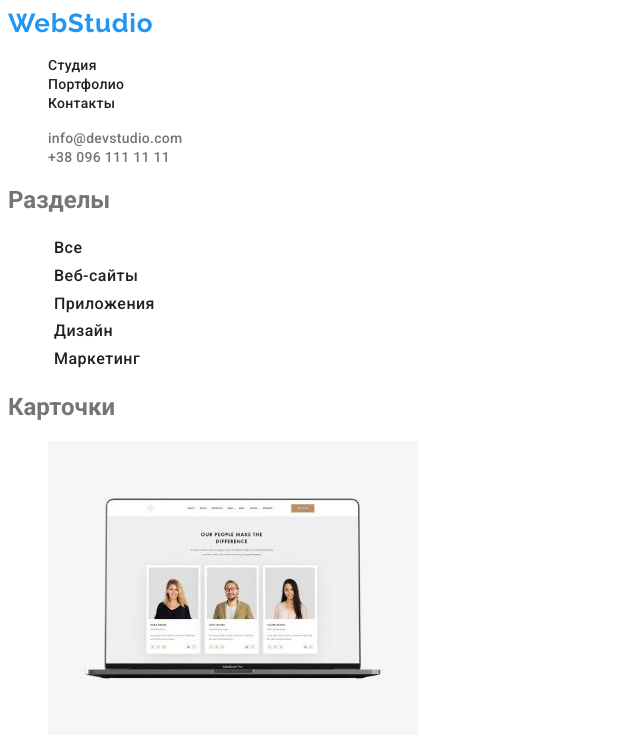
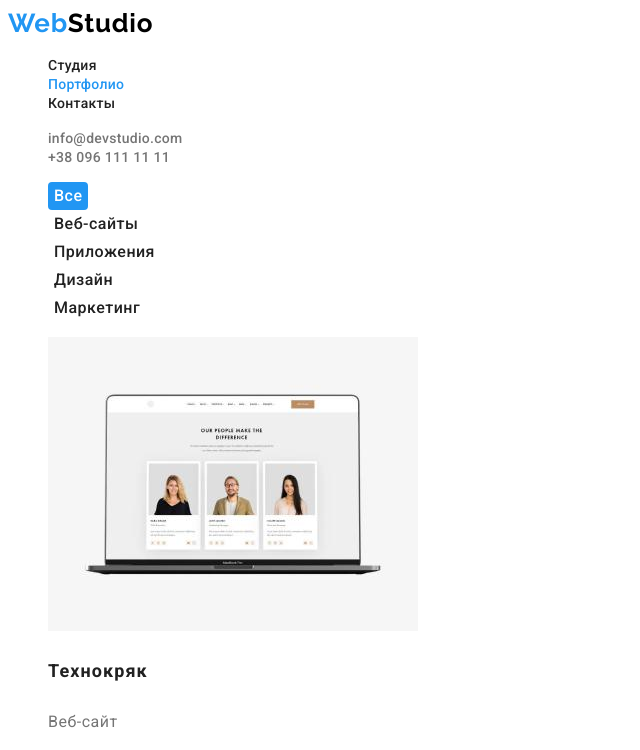
Before and after one commit to Vladlina/goit-markup-hw-02, a plain HTML site: page portfolio.html in a window 1280 px wide. Shown: the top 750 px of the page, without its empty margins (0-640 px from the left). Drawn offline with Linux system fonts and the light colour scheme.

Commit message:
update portfolio html

```diff
--- a/portfolio.html
+++ b/portfolio.html
@@ -14,19 +14,20 @@
     <!-- Header section -->
     <header class="header">
         <nav class="nav">
-            <a class="logo link" href="index.html" lang="en">Web<span class="logo-studio" lang="en">Studio</span></a>
+            <a class="logo link" href="index.html" lang="en">Web<span class="logo-studio-header" lang="en">Studio</span></a>
 
             <ul class="header-list list">
                 <li class="header-item"><a class="header-link link" href="index.html">Студия</a></li>
-                <li class="header-item"><a class="header-link link" href="">Портфолио</a></li>
+                <li class="header-item"><a class="header-link current link" href="portfolio.html">Портфолио</a></li>
                 <li class="header-item"><a class="header-link link" href="">Контакты</a></li>
             </ul>
         </nav>
 
         <ul class="header-contact-info list">
-            <li class="header-contact-info-item"><a class="header-contact-info-link link" href="mailto:info@devstudio.com">info@devstudio.com</a></li>
-            <li class="header-contact-info-item"><a class="header-contact-info-link link" href="tel:+380961111111">+38 096 111 11
-                    11</a></li>
+            <li class="header-contact-info-item"><a class="header-contact-info-link link"
+                    href="mailto:info@devstudio.com">info@devstudio.com</a></li>
+            <li class="header-contact-info-item"><a class="header-contact-info-link link" href="tel:+380961111111">+38 096
+                    111 11 11</a></li>
         </ul>
 
     </header>
@@ -36,10 +37,10 @@
         <!-- Portfolio Section -->
 
         <section class="filter">
-            <h1 class="filter-hidden-header">Разделы</h1>
+            <h1 class="visually-hidden">Разделы</h1>
             <ul class="filter-list list">
                 <li class="filter-item">
-                    <button class="filter-button" type="button">Все</button>
+                    <button class="filter-button active" type="button">Все</button>
                 </li>
                 <li class="filter-item">
                     <button class="filter-button" type="button">Веб-сайты</button>
@@ -54,11 +55,6 @@
                     <button class="filter-button" type="button">Маркетинг</button>
                 </li>
             </ul>
-        </section>
-
-        <!-- Cards Section -->
-        <section class="cards">
-            <h2 class="cards-header">Карточки</h2>
             <ul class="cards-list list">
                 <li class="cards-item">
                     <a class="cards-link link" href="">
@@ -130,12 +126,12 @@
     <!-- Footer Section -->
 
     <footer class="footer">
-        <a class="logo link" href="./index.html" lang="en">Web<span class="logo-studio" lang="en">Studio</span></a>
+        <a class="logo link" href="./index.html" lang="en">Web<span class="logo-studio-footer" lang="en">Studio</span></a>
 
         <!-- Address and Contact Information Section -->
         <address class="address">
             <a class="address-info link" href="https://goo.gl/maps/rPca5SCmbWY2ue8S9">г. Киев, пр-т Леси Украинки, 26</a>
-            <ul class="list">
+            <ul class="footer-list list">
                 <li><a class="mail-phone-info link" href="mailto:info@example.com">info@example.com</a></li>
                 <li><a class="mail-phone-info link" href="tel:+380991111111">+38 099 111 11 11</a></li>
             </ul>
```
